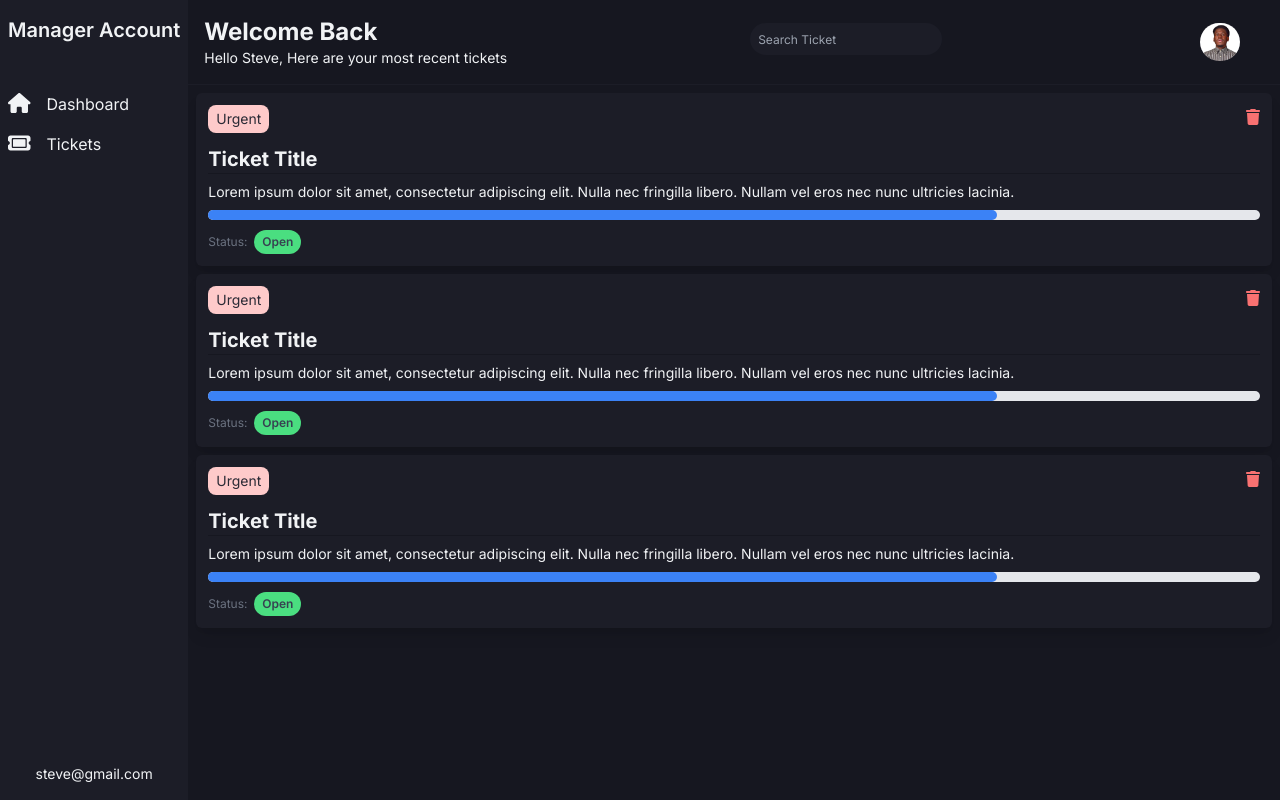
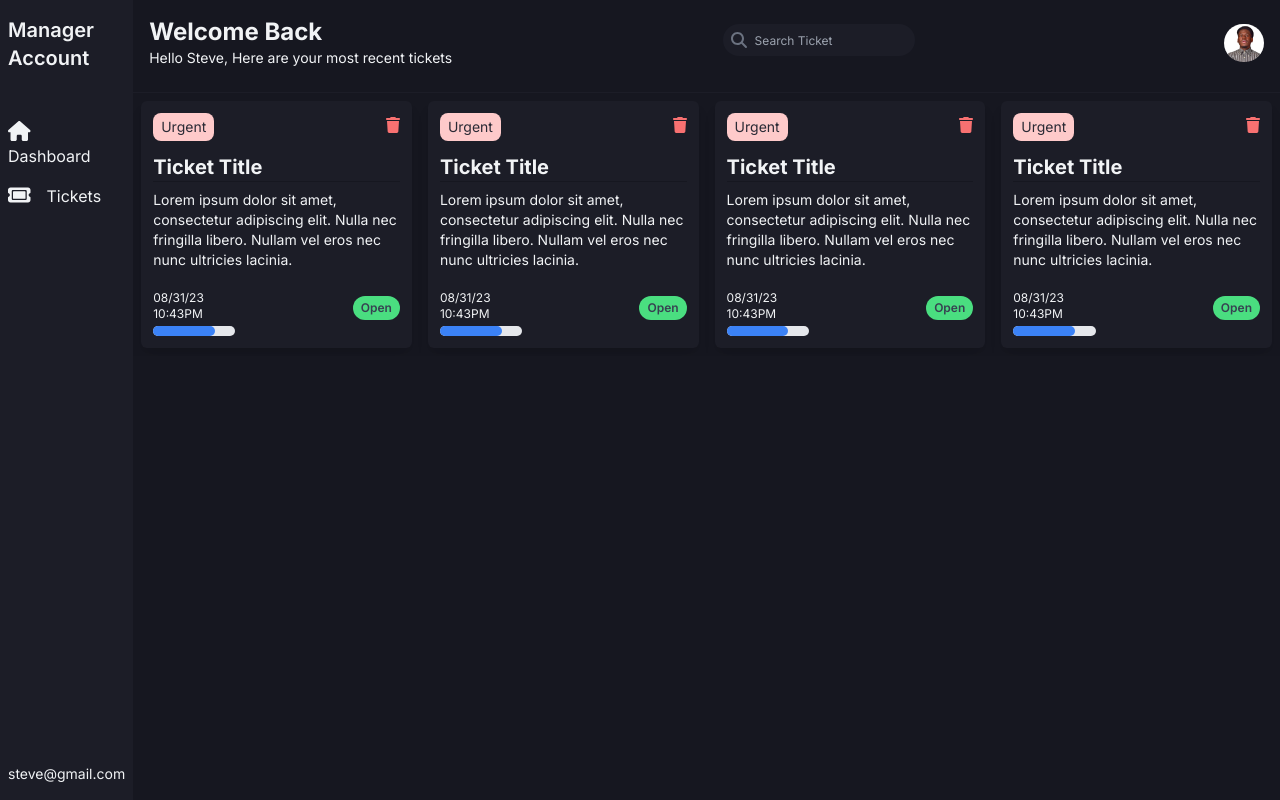
Before and after one commit to Ochiengsteven/ticket-app, a Next.js app: page / in a window 1280 px wide. Built offline with nearby package versions, Linux system fonts and the light colour scheme.

Commit message:
ADD RESPONSIVE SCREENS FOR THE CARDS

```diff
--- a/app/(components)/Nav.jsx
+++ b/app/(components)/Nav.jsx
@@ -4,7 +4,7 @@ import Link from "next/link";
 
 const Nav = () => {
   return (
-    <nav className="bg-nav text-default-text border-card-border py-4 px-2">
+    <nav className="bg-nav text-default-text border-card-border py-4 px-2 xs:w-[410px] md:w-[24vw]">
       <div className=" flex flex-col h-full justify-between items-center">
         <div className=" flex flex-col gap-4">
           <h1 className="mb-8 font-semibold text-xl">Manager Account</h1>
--- a/app/(components)/Search.jsx
+++ b/app/(components)/Search.jsx
@@ -1,14 +1,22 @@
+import { faSearch } from "@fortawesome/free-solid-svg-icons";
+import { FontAwesomeIcon } from "@fortawesome/react-fontawesome";
 import React from "react";
 
 const Search = () => {
   return (
-    <input
-      type="search"
-      name="search ticket"
-      id=""
-      placeholder="Search Ticket"
-      className="bg-nav rounded-full p-2 h-8 w-48 text-xs text-gray-500 focus:outline-none focus:ring-2 focus:ring-card-hover focus:ring-opacity-50"
-    />
+    <div className="relative flex items-center">
+      <input
+        type="search"
+        name="search"
+        id="search"
+        placeholder="Search Ticket"
+        className="bg-nav rounded-full pl-8 pr-4 py-2 h-8 w-48 text-xs text-gray-500 focus:outline-none focus:ring-2 focus:ring-card-hover focus:ring-opacity-50"
+      />
+      <FontAwesomeIcon
+        icon={faSearch}
+        className="absolute left-2 top-1/2 transform -translate-y-1/2 text-gray-500"
+      />
+    </div>
   );
 };
 
--- a/app/(components)/Status.jsx
+++ b/app/(components)/Status.jsx
@@ -3,7 +3,6 @@ import React from "react";
 const Status = () => {
   return (
     <div className="mt-2">
-      <span className="text-xs text-gray-500">Status:&nbsp;&nbsp;</span>
       <span className="text-xs text-gray-700 font-semibold py-1 px-2 inline-block rounded-full bg-green-400">
         Open
       </span>
--- a/app/(components)/TicketCard.jsx
+++ b/app/(components)/TicketCard.jsx
@@ -19,8 +19,14 @@ const TicketCard = () => {
         Lorem ipsum dolor sit amet, consectetur adipiscing elit. Nulla nec
         fringilla libero. Nullam vel eros nec nunc ultricies lacinia.
       </p>
-      <ProgressDisplay />
-      <Status />
+      <div className="flex-grow"></div>
+      <div className="flex mt-2 w-full justify-between">
+        <div className="flex flex-col w-1/3">
+          <p className="my-1 text-xs">08/31/23 10:43PM</p>
+          <ProgressDisplay />
+        </div>
+        <Status />
+      </div>
     </div>
   );
 };
--- a/app/(components)/TopNav.jsx
+++ b/app/(components)/TopNav.jsx
@@ -4,11 +4,13 @@ import WelcomeDisplay from "./WelcomeDisplay";
 
 const TopNav = () => {
   return (
-    <div className="flex items-center justify-between pr-4">
+    <div className="sticky top-0 z-10 border-b border-nav bg-page flex flex-col items-start pb-2 justify-center pr-4 md:grid grid-cols-2">
       <WelcomeDisplay />
-      <div className="flex justify-between px-6 w-1/2">
+      <div className="flex justify-between px-6 w-1/2  my-6">
         <Search />
-        <Avatar />
+        <div className="absolute right-4 hidden sm:block">
+          <Avatar />
+        </div>
       </div>
     </div>
   );
--- a/app/(components)/WelcomeDisplay.jsx
+++ b/app/(components)/WelcomeDisplay.jsx
@@ -3,8 +3,8 @@ import React from "react";
 const WelcomeDisplay = () => {
   return (
     <div className="p-4">
-      <h3 className="">Welcome Back</h3>
-      <p className="text-sm">Hello Steve, Here are your most recent tickets</p>
+      <h3>Welcome Back</h3>
+      <p>Hello Steve, Here are your most recent tickets</p>
     </div>
   );
 };
--- a/app/page.jsx
+++ b/app/page.jsx
@@ -6,10 +6,15 @@ const Dashboard = () => {
   return (
     <div>
       <TopNav />
-      <hr className="h-px border-0 bg-nav mb-2 " />
-      <TicketCard />
-      <TicketCard />
-      <TicketCard />
+      {/* <hr className="h-px border-0 bg-nav mb-2 " /> */}
+      <div className="p-5 overflow-y-auto xs:p-0">
+        <div className="lg:grid grid-cols-2 xl:grid-cols-4">
+          <TicketCard />
+          <TicketCard />
+          <TicketCard />
+          <TicketCard />
+        </div>
+      </div>
     </div>
   );
 };
--- a/tailwind.config.js
+++ b/tailwind.config.js
@@ -23,6 +23,9 @@ module.exports = {
         "grey-accent": "#3f4050",
         "grey-accent-hover": "#2a2a35",
       },
+      screens: {
+        xs: "475px",
+      },
     },
   },
   plugins: [],
```
